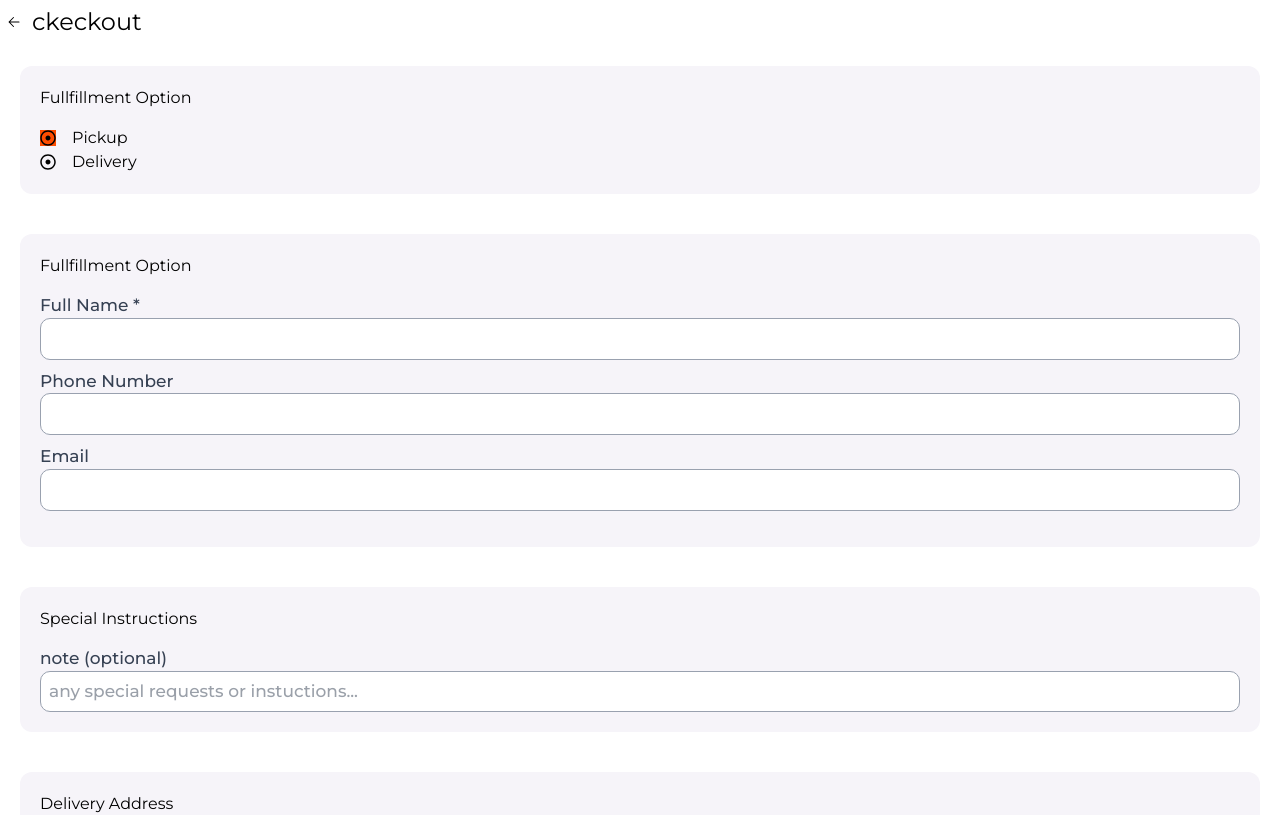
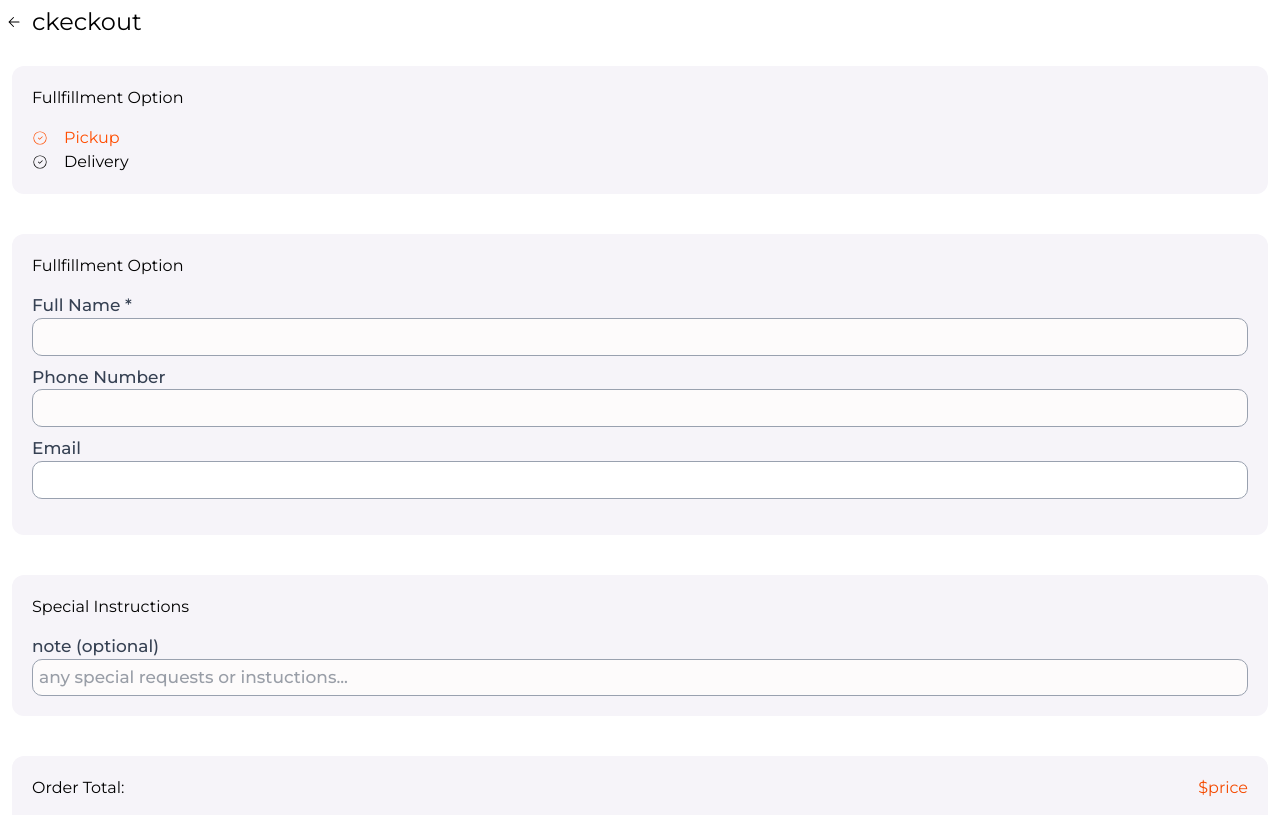
Before and after one commit to ola-ben/eatorder, a React (Vite) app: page /checkoutpage in a window 1280 px wide. Shown: the top 815 px of the page. Built offline with nearby package versions, Linux system fonts and the light colour scheme.

Commit message:
navlinks dnne

```diff
--- a/Header.jsx
+++ b/Header.jsx
@@ -11,7 +11,7 @@ export function Header() {
     >
       <div className=" absolute inset-0 bg-ph opacity-75 "></div>
       <div className=" p-2 leading-11 relative">
-        <h1 className=" text-[29px] font-medium mb-3 text-balance leading-[1.2] md:text-[40px] my-2.5">
+        <h1 className=" text-[29px] font-medium mb-3 text-balance leading-[1.2] md:text-[40px] mt-8">
           Delicious Food Delivered
         </h1>
         <p className=" leading-[1.5] mb-2 md:text-[20px]">
--- a/Pizza.jsx
+++ b/Pizza.jsx
@@ -1,5 +1,5 @@
 import { IoIosAdd } from "react-icons/io";
-import { FaMinus } from "react-icons/fa";
+import { HiMinusSmall } from "react-icons/hi2";
 import { useState } from "react";
 
 export function Pizza({ name, ingredients, price, photoName }) {
@@ -52,7 +52,7 @@ export function Pizza({ name, ingredients, price, photoName }) {
                   onClick={removeQuantity}
                   className="bg-red-500  p-2.5 text-white text-xl  md:text-2xl rounded-xl duration-300"
                 >
-                  <FaMinus />
+                  <HiMinusSmall />
                 </button>
                 <span className="mx-6">{qauntity}</span>
               </>
@@ -76,7 +76,7 @@ export function Pizza({ name, ingredients, price, photoName }) {
                 <p className="text-[#523410] text-start   font-rubik text-[14.5px] capitalize">
                   {modalMessage}
                 </p>
-                <p className="text-[#523410] text-start text-[14.5px] capitalize  font-rubikt">
+                <p className="text-[#523410] leading-[1.5] text-start text-[14.5px] capitalize  font-rubik">
                   {modalMessage2}
                 </p>
               </div>
--- a/src/assets/pages/Cartpage.jsx
+++ b/src/assets/pages/Cartpage.jsx
@@ -1,9 +1,11 @@
 import { useNavigate } from "react-router";
+import { HiArrowSmallLeft } from "react-icons/hi2";
 
 export default function Cartpage() {
   const navigate = useNavigate();
   return (
-    <section className=" font-poppins mx-1.5  my-30">
+    <section className=" font-poppins mx-1.5  my-10">
+      <HiArrowSmallLeft onClick={() => navigate("/")} />
       <p className=" capitalize  text-center text-xl font-bold">your order</p>
       <span className="flex justify-between">
         <p className=" capitalize">total:</p>
--- a/src/assets/pages/Checkoutpage.jsx
+++ b/src/assets/pages/Checkoutpage.jsx
@@ -1,8 +1,10 @@
 import { HiArrowSmallLeft } from "react-icons/hi2";
-import { FaRegDotCircle } from "react-icons/fa";
+import { CiCircleCheck } from "react-icons/ci";
 import { useNavigate } from "react-router";
+import { useState } from "react";
 
 export default function Checkoutpage() {
+  const [delivery, setDelivery] = useState("pickup");
   const navigate = useNavigate();
   return (
     <section className=" font-montserrat mx-1.5 my-1.5">
@@ -11,28 +13,39 @@ export default function Checkoutpage() {
         <p className="text-2xl ">ckeckout</p>
       </div>
       <form className="">
-        <div className="bg-[#f6f4f9] p-5 rounded-[12px] mx-3.5">
+        <div className="bg-[#f6f4f9] p-5 rounded-[12px] mx-1.5">
           <p className="capitalize mb-4">fullfillment option</p>
 
           <div className="">
-            <button className="flex items-center gap-4 ">
-              <FaRegDotCircle className="bg-ph" />
+            <button
+              onClick={() => setDelivery("pickup")}
+              className={`${
+                delivery === "pickup" && "text-ph"
+              } flex items-center gap-4`}
+            >
+              <CiCircleCheck />
               <p>Pickup</p>
             </button>
-            <button className="flex items-center gap-4">
-              <FaRegDotCircle />
+
+            <button
+              onClick={() => setDelivery("delivery")}
+              className={`${
+                delivery === "delivery" && "text-ph"
+              } flex items-center gap-4`}
+            >
+              <CiCircleCheck />
               <p>Delivery</p>
             </button>
           </div>
         </div>
-        <div className="bg-[#f6f4f9] p-5 rounded-[12px] mx-3.5 my-10">
+        <div className="bg-[#f6f4f9] p-5 rounded-[12px] mx-1.5 my-10">
           <p className="capitalize mb-4">fullfillment option</p>
-          <div className="grid grid-cols-1  font-medium text-gray-700 text-[15px]  md:text-xl lg:text-[17px]">
+          <div className="grid grid-cols-1  font-medium text-gray-700 text-[15px] md:text-xl lg:text-[17px]">
             <label htmlFor="">Full Name *</label>
             <input
               type="text"
               required
-              className="w-full bg-white border rounded-[10px] p-2 border-gray-400 focus:border-ph focus:outline-none"
+              className="w-full bg-[#fdfbfb] border rounded-[10px] p-1.5 border-gray-400 focus:border-ph focus:outline-none"
             />
           </div>
           <div className="grid grid-cols-1 my-2.5 font-medium text-gray-700 text-[15px]  md:text-xl lg:text-[17px]">
@@ -40,7 +53,7 @@ export default function Checkoutpage() {
             <input
               type="text"
               required
-              className="w-full bg-white border rounded-[10px] p-2 border-gray-400 focus:border-ph focus:outline-none"
+              className="w-full bg-[#fdfbfb] border rounded-[10px] p-1.5 border-gray-400 focus:border-ph focus:outline-none"
             />
           </div>
           <div className="grid grid-cols-1  font-medium text-gray-700 text-[15px]  md:text-xl lg:text-[17px]">
@@ -48,11 +61,11 @@ export default function Checkoutpage() {
             <input
               type="text"
               required
-              className="w-full bg-white border rounded-[10px] p-2 border-gray-400 focus:border-ph focus:outline-none mb-4"
+              className="w-full bg-white border rounded-[10px] p-1.5 border-gray-400 focus:border-ph focus:outline-none mb-4"
             />
           </div>
         </div>
-        <div className="bg-[#f6f4f9] p-5 rounded-[12px] mx-3.5 my-10">
+        <div className="bg-[#f6f4f9] p-5 rounded-[12px] mx-1.5 my-10">
           <p className="capitalize mb-4">Special instructions</p>
           <div className="grid grid-cols-1  font-medium text-gray-700 text-[15px]  md:text-xl lg:text-[17px]">
             <label htmlFor="">note (optional)</label>
@@ -60,11 +73,12 @@ export default function Checkoutpage() {
               type="text"
               placeholder="any special requests or instuctions..."
               required
-              className="w-full bg-white border rounded-[10px] p-2 border-gray-400 focus:border-ph focus:outline-none "
+              className="w-full bg-[#fdfbfb] border rounded-[10px] p-1.5 border-gray-400 focus:border-ph focus:outline-none "
             />
           </div>
         </div>
-        <div className="bg-[#f6f4f9] p-5 rounded-[12px] mx-3.5 my-10">
+        {delivery === "delivery" && (
+          <div className="bg-[#f6f4f9] p-5 rounded-[12px] mx-1.5 my-10">
             <p className="capitalize mb-4">Delivery address</p>
             <div className="grid grid-cols-1  font-medium text-gray-700 text-[15px]  md:text-xl lg:text-[17px]">
               <label htmlFor="">Address *</label>
@@ -72,13 +86,14 @@ export default function Checkoutpage() {
                 type="text"
                 placeholder="enter your complete delivery address"
                 required
-              className="w-full bg-white border rounded-[10px] p-2 border-gray-400 focus:border-ph focus:outline-none "
+                className="w-full bg-[#fdfbfb] border rounded-[10px] p-1.5 border-gray-400 focus:border-ph focus:outline-none "
               />
             </div>
           </div>
+        )}
       </form>
 
-      <div className="bg-[#f6f4f9] p-5 rounded-[12px] mx-3.5 my-10">
+      <div className="bg-[#f6f4f9] p-5 rounded-[12px] mx-1.5 my-10">
         <span className="flex justify-between">
           <p className=" capitalize"> order total:</p>
           <p className=" text-orange-600">$price</p>
```
Also changed, not shown: Loginsignup.jsx (+7 -7 lines). Lines whose indentation alone changed are shown as unchanged.
